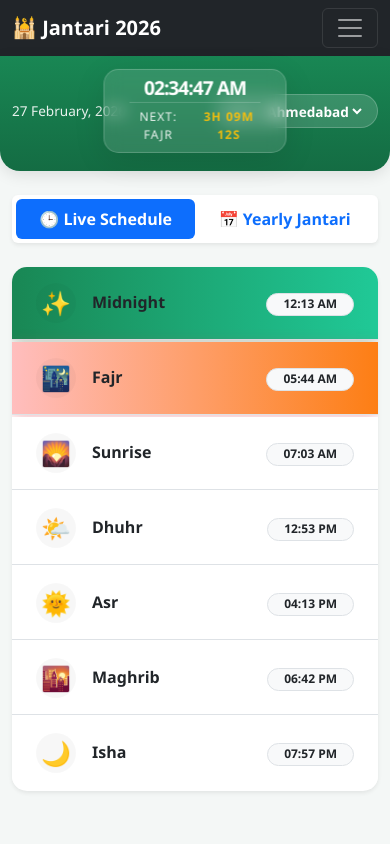
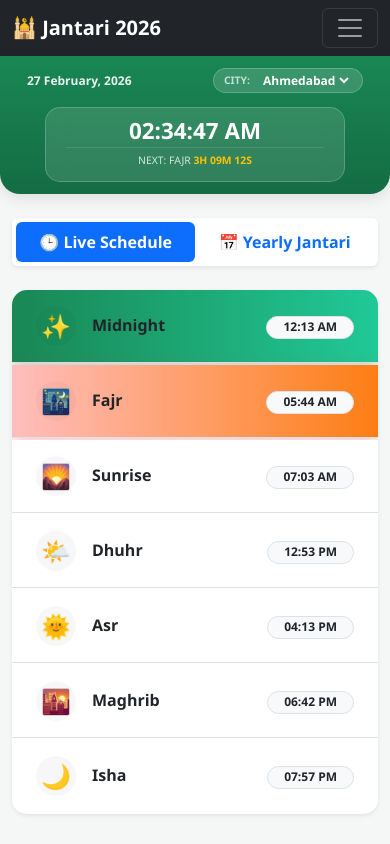
Before and after one commit to osama-dev-001/jantari, a plain HTML site: page jantari.html in a window 390 px wide. Drawn offline with nearby package versions, Linux system fonts and the light colour scheme.

Commit message:
Fixed header style for mobile view

```diff
--- a/assets/css/style.css
+++ b/assets/css/style.css
@@ -12,97 +12,123 @@ body {
 }
 
 /* ==========================================
-   2. HEADER & CLOCK SECTION (Glassmorphism)
+   2. HEADER & CLOCK SECTION (Responsive)
+   ========================================== */
+/* ==========================================
+   2. HEADER & CLOCK SECTION (Refined)
+   ========================================== */
+/* ==========================================
+   2. HEADER & CLOCK SECTION (Compact Mobile)
    ========================================== */
 .clock-section {
     background: linear-gradient(180deg, #198754 0%, #146c43 100%);
     color: white;
-    padding: 15px 0 20px 0;
+    padding: 12px 15px; /* Tight overall padding */
     border-bottom-left-radius: 20px;
     border-bottom-right-radius: 20px;
     box-shadow: 0 4px 15px rgba(0,0,0,0.1);
     position: relative;
-    transition: all 0.5s ease;
-}
-
-.vns-theme {
-    background: linear-gradient(135deg, #198754 0%, #146c43 100%) !important;
 }
 
 .header-flex {
     display: flex;
+    flex-direction: column;
+    align-items: center;
+    gap: 10px;
+}
+
+/* New Single Row for Date and City */
+.mobile-meta-row {
+    display: flex;
     justify-content: space-between;
     align-items: center;
-    position: relative;
-    min-height: 80px;
+    width: 100%;
+    margin-bottom: 2px;
 }
 
-/* Glassmorphism Clock Box */
+#display-date {
+    font-size: 0.75rem;
+    font-weight: 600;
+    opacity: 0.9;
+}
+
+.city-pill {
+    background: rgba(255, 255, 255, 0.15);
+    padding: 2px 10px;
+    border-radius: 50px;
+    border: 1px solid rgba(255, 255, 255, 0.2);
+}
+
+#location-switcher {
+    background: transparent;
+    border: none;
+    color: white !important;
+    font-size: 0.75rem;
+    font-weight: 600;
+    outline: none;
+}
+
+/* Glass Clock Box - Compact */
 .glass-time-box {
-    position: absolute;
-    left: 50%;
-    top: 50%;
-    transform: translate(-50%, -50%);
     background: rgba(255, 255, 255, 0.12);
-    backdrop-filter: blur(8px);
-    -webkit-backdrop-filter: blur(8px);
+    backdrop-filter: blur(10px);
+    -webkit-backdrop-filter: blur(10px);
     border: 1px solid rgba(255, 255, 255, 0.2);
-    padding: 8px 25px;
+    padding: 8px 20px;
     border-radius: 15px;
-    box-shadow: 0 8px 32px 0 rgba(0, 0, 0, 0.1);
     text-align: center;
-    z-index: 2;
+    width: 100%;
+    max-width: 280px;
 }
 
 #live-clock {
-    font-size: 1.2rem;
+    font-size: 1.4rem;
     font-weight: 800;
     margin: 0;
-    letter-spacing: -1px;
     line-height: 1;
 }
 
-#display-date {
-    font-size: 0.85rem;
-    font-weight: 500;
-    opacity: 0.9;
-    margin: 0;
-}
-
-/* Countdown Row */
 .next-salah-countdown {
-    font-size: 0.75rem;
+    font-size: 0.65rem;
     text-transform: uppercase;
-    letter-spacing: 1px;
     margin-top: 5px;
     padding-top: 5px;
-    border-top: 1px solid rgba(255, 255, 255, 0.2);
-    display: flex;
-    justify-content: center;
-    gap: 10px;
-    opacity: 0.9;
+    border-top: 1px solid rgba(255, 255, 255, 0.1);
+    color: rgba(255,255,255,0.8);
 }
 
 #countdown-timer {
-    color: #ffc107;
+    color: #ffc107 !important; /* Restored Yellow Color */
+    font-weight: 700;
 }
 
-/* Clock Colon Animation */
-@keyframes blink {
-    50% { opacity: 0.3; }
+/* Desktop Restoration */
+@media (min-width: 768px) {
+    .header-flex { flex-direction: row; min-height: 80px; }
+    .mobile-meta-row { width: auto; gap: 20px; order: 1; }
+    .glass-time-box {
+        position: absolute;
+        left: 50%;
+        top: 50%;
+        transform: translate(-50%, -50%);
+        order: 2;
+    }
 }
 
-.clock-colon {
-    animation: blink 1s step-start infinite;
-    margin: 0 2px;
+/* Secondary Info Row */
+#display-date {
+    font-size: 0.75rem;
+    opacity: 0.8;
+    margin-bottom: 2px;
 }
 
-/* City Switcher Pill */
 .city-pill {
     background: rgba(255, 255, 255, 0.15);
-    padding: 4px 12px;
+    padding: 2px 10px;
     border-radius: 50px;
-    border: 1px solid rgba(255, 255, 255, 0.2);
+    display: flex;
+    align-items: center;
+    gap: 5px;
 }
 
 #location-switcher {
@@ -259,9 +285,103 @@ body {
     scrollbar-color: #dee2e6 transparent;
 }
 
+/* ==========================================
+   MOBILE-FIRST HEADER (Date & City on 1 line)
+   ========================================== */
+.header-flex {
+    display: flex;
+    flex-direction: column;
+    align-items: center;
+    gap: 12px; /* Controlled spacing between top row and clock */
+}
+
+.mobile-meta-row {
+    display: flex;
+    justify-content: space-between; /* Pushes date left, city right */
+    align-items: center;
+    width: 100%;
+    margin-bottom: 2px;
+}
+
+#display-date {
+    font-size: 0.75rem;
+    font-weight: 600;
+    opacity: 0.9;
+    margin: 0;
+}
+
+.city-pill {
+    background: rgba(255, 255, 255, 0.15);
+    padding: 2px 10px;
+    border-radius: 50px;
+    border: 1px solid rgba(255, 255, 255, 0.2);
+    display: flex;
+    align-items: center;
+}
+
+.city-label {
+    font-size: 0.65rem;
+    opacity: 0.7;
+    margin-right: 4px;
+    font-weight: 800;
+}
+
+#location-switcher {
+    background: transparent;
+    border: none;
+    color: white !important;
+    font-size: 0.75rem;
+    font-weight: 600;
+    outline: none;
+    cursor: pointer;
+}
+
+/* Glass Clock Adjustments */
+.glass-time-box {
+    background: rgba(255, 255, 255, 0.12);
+    backdrop-filter: blur(10px);
+    -webkit-backdrop-filter: blur(10px);
+    border: 1px solid rgba(255, 255, 255, 0.2);
+    padding: 12px 20px;
+    border-radius: 15px;
+    width: 100%;
+    max-width: 300px;
+    text-align: center;
+}
+
+#countdown-timer {
+    color: #ffc107 !important; /* Forces the yellowish color back */
+}
+
+/* DESKTOP VIEW: Keep original layout */
+@media (min-width: 768px) {
+    .header-flex {
+        flex-direction: row;
+        justify-content: space-between;
+        min-height: 90px;
+    }
+    .mobile-meta-row {
+        display: contents; /* Dissolves the row container to allow original desktop positioning */
+    }
+    .glass-time-box {
+        position: absolute;
+        left: 50%;
+        top: 50%;
+        transform: translate(-50%, -50%);
+    }
+}
+
+
 /* Emoji Box Colors */
 .accent-blue { background: #e7f3ff; color: #0d6efd; }
 .accent-gold { background: #fff9e6; color: #ffc107; }
 .accent-orange { background: #fff0e6; color: #fd7e14; }
 .accent-purple { background: #f3eaff; color: #6f42c1; }
 .accent-gray { background: #f8f9fa; color: #6c757d; }
+
+
+.table-responsive {
+    overflow-x: auto;
+    -webkit-overflow-scrolling: touch;
+    border-radius: 15px;
+}
--- a/jantari.html
+++ b/jantari.html
@@ -16,24 +16,26 @@
 	<section class="clock-section">
 		<div class="container">
 			<div class="header-flex">
-				<div class="date-side">
-					<p id="display-date">XX MONTH, 20XX</p>
+				<div class="mobile-meta-row">
+					<div class="date-side">
+						<p id="display-date">26 February, 2026</p>
+					</div>
+
+					<div class="city-pill">
+						<span class="city-label">CITY:</span>
+						<select id="location-switcher">
+							<option value="amd">Ahmedabad</option>
+							<option value="vns">Varanasi</option>
+						</select>
+					</div>
 				</div>
 
 				<div class="glass-time-box">
-					<h1 id="live-clock">00:00:00 AM</h1>
+					<h1 id="live-clock">12:08:27 PM</h1>
 					<div class="next-salah-countdown">
-						<span id="next-salah-name">Next: ---</span>
-						<span id="countdown-timer" class="fw-bold">00h 00m 00s</span>
+						<span id="next-salah-name">NEXT: DHUHR</span>
+						<span id="countdown-timer" class="fw-bold">0H 02M 32S</span>
 					</div>
-				</div>
-
-				<div class="city-pill">
-					<span style="font-size: 0.7rem; opacity: 0.7; margin-right: 4px;">CITY:</span>
-					<select id="location-switcher">
-						<option value="amd">Ahmedabad</option>
-						<option value="vns">Varanasi</option>
-					</select>
 				</div>
 			</div>
 		</div>
```
